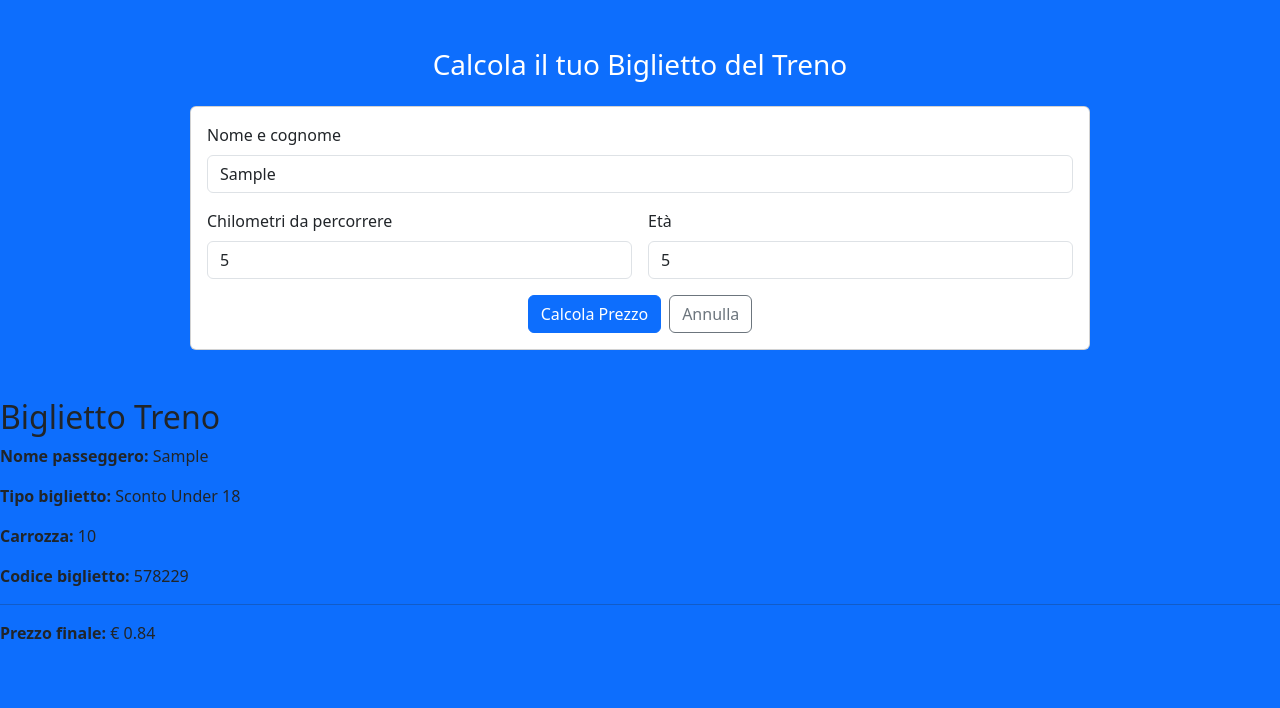
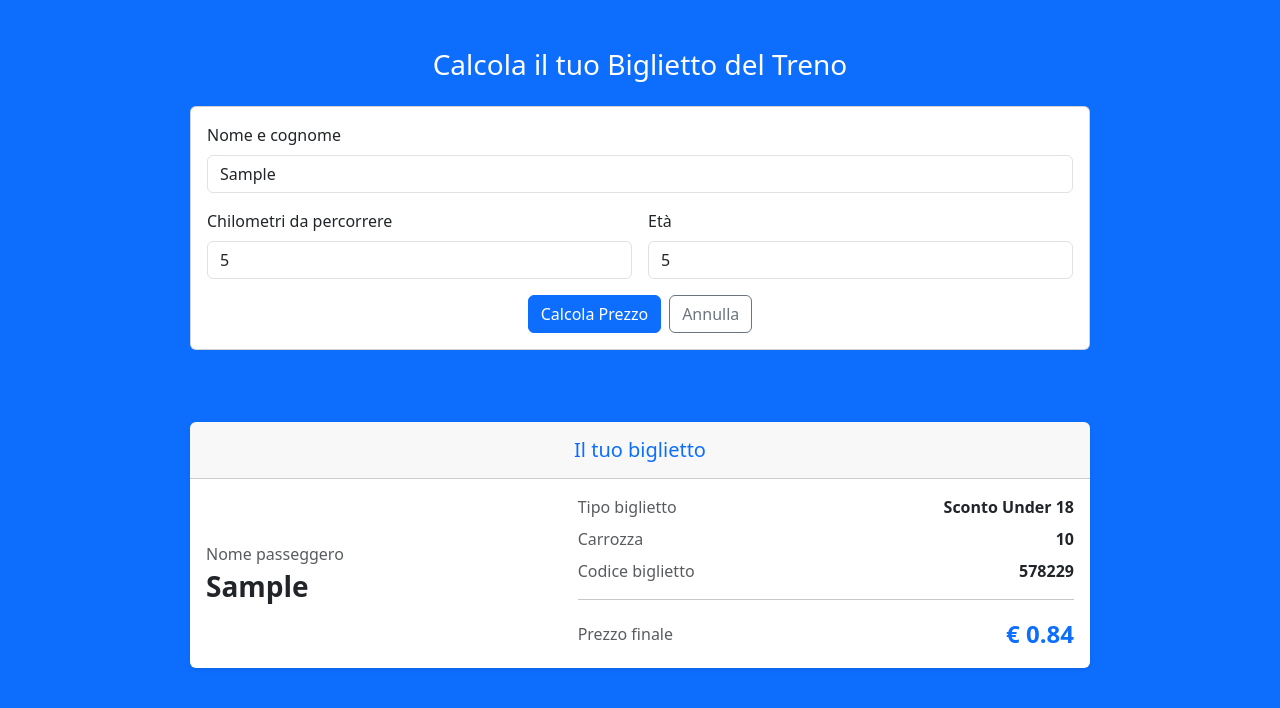
Before and after one commit to FedericoCanale/js-biglietto-treno-form, a plain HTML site: page index.html in a window 1280 px wide. Both pictures are taken after typing "Sample", "5", "5" into the empty fields and a click on the button "Calcola Prezzo". Drawn offline with nearby package versions, Linux system fonts and the light colour scheme.

Commit message:
add style to card (complete milestone 3

```diff
--- a/index.html
+++ b/index.html
@@ -70,18 +70,57 @@
             </div>
         </div>
         <!-- "Biglietto" -->
-        <div id="ticketCard" hidden>
-            <h2>Biglietto Treno</h2>
-            <p><strong>Nome passeggero:</strong> <span
-                    id="outName"></span></p>
-            <p><strong>Tipo biglietto:</strong> <span
-                    id="outType"></span></p>
-            <p><strong>Carrozza:</strong> <span id="outCar"></span></p>
-            <p><strong>Codice biglietto:</strong> <span
-                    id="outCode"></span></p>
-            <hr>
-            <p><strong>Prezzo finale:</strong> <span
-                    id="outPrice"></span></p>
+        <div class="container px-2 px-md-3">
+            <div id="ticketCard" class="card mx-auto shadow-sm border-0 mt-4"
+                style="max-width: 900px;" hidden>
+                <div
+                    class="card-header bg-primary-light text-primary text-center py-3">
+                    <h2 class="h5 mb-0">Il tuo biglietto</h2>
+                </div>
+
+                <div class="card-body">
+                    <div class="row align-items-center">
+                        <!-- Colonna sinistra: Nome -->
+                        <div
+                            class="col-md-5 text-center text-md-start mb-3 mb-md-0">
+                            <p class="text-muted mb-1">Nome passeggero</p>
+                            <h3 class="fw-bold mb-0" id="outName"></h3>
+                        </div>
+
+                        <!-- Colonna destra: Info biglietto -->
+                        <div class="col-md-7">
+                            <div class="row mb-2">
+                                <div class="col-6 text-muted">Tipo
+                                    biglietto</div>
+                                <div class="col-6 text-end fw-semibold"
+                                    id="outType"></div>
+                            </div>
+
+                            <div class="row mb-2">
+                                <div class="col-6 text-muted">Carrozza</div>
+                                <div class="col-6 text-end fw-semibold"
+                                    id="outCar"></div>
+                            </div>
+
+                            <div class="row mb-2">
+                                <div class="col-6 text-muted">Codice
+                                    biglietto</div>
+                                <div class="col-6 text-end fw-semibold"
+                                    id="outCode"></div>
+                            </div>
+
+                            <hr class="my-3">
+
+                            <div
+                                class="d-flex justify-content-between align-items-center">
+                                <span class="text-muted">Prezzo finale</span>
+                                <span id="outPrice"
+                                    class="fs-4 fw-bold text-primary"></span>
+                            </div>
+                        </div>
+                    </div>
+                </div>
+            </div>
         </div>
         <script src="./assets/js/main.js"></script>
     </body>
```
